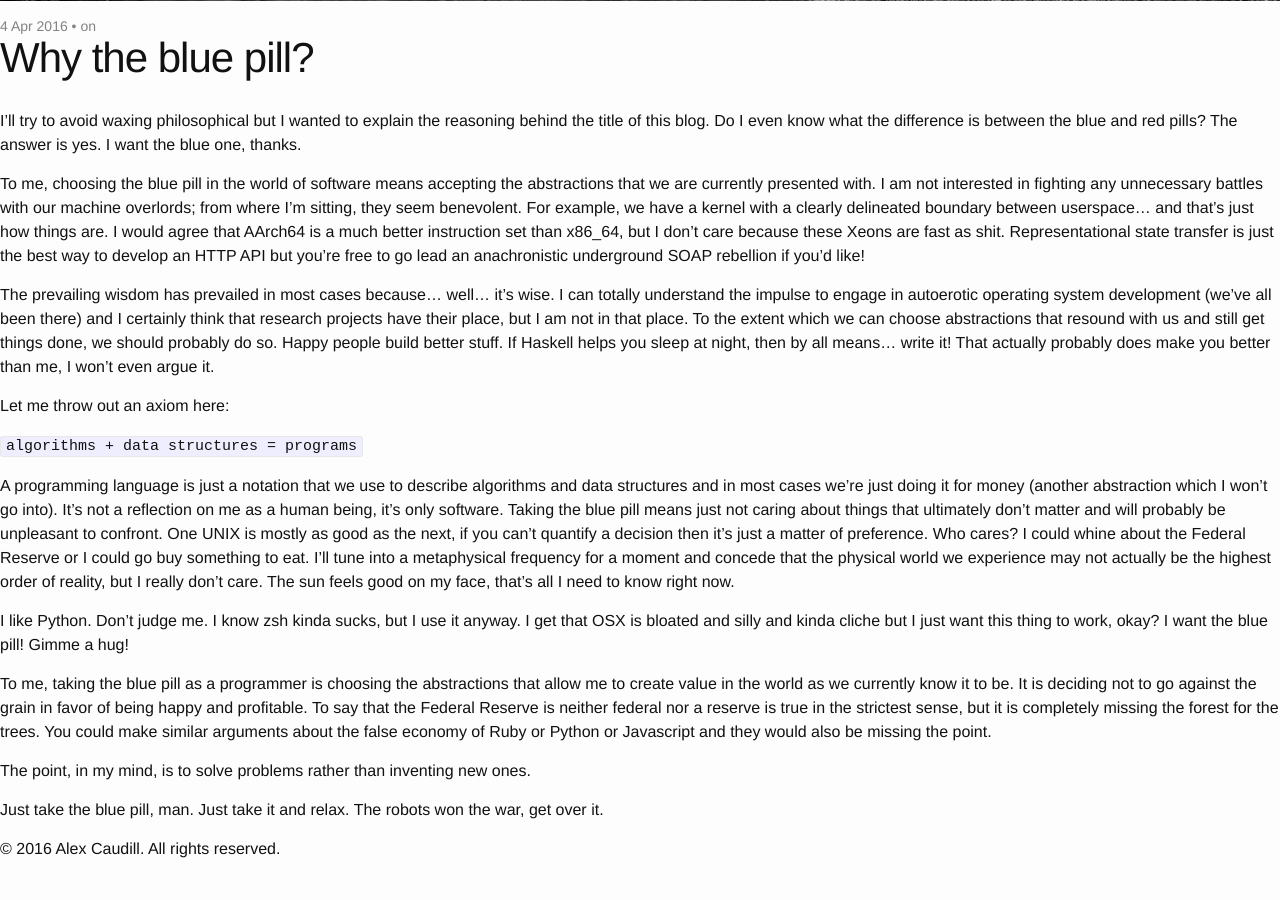
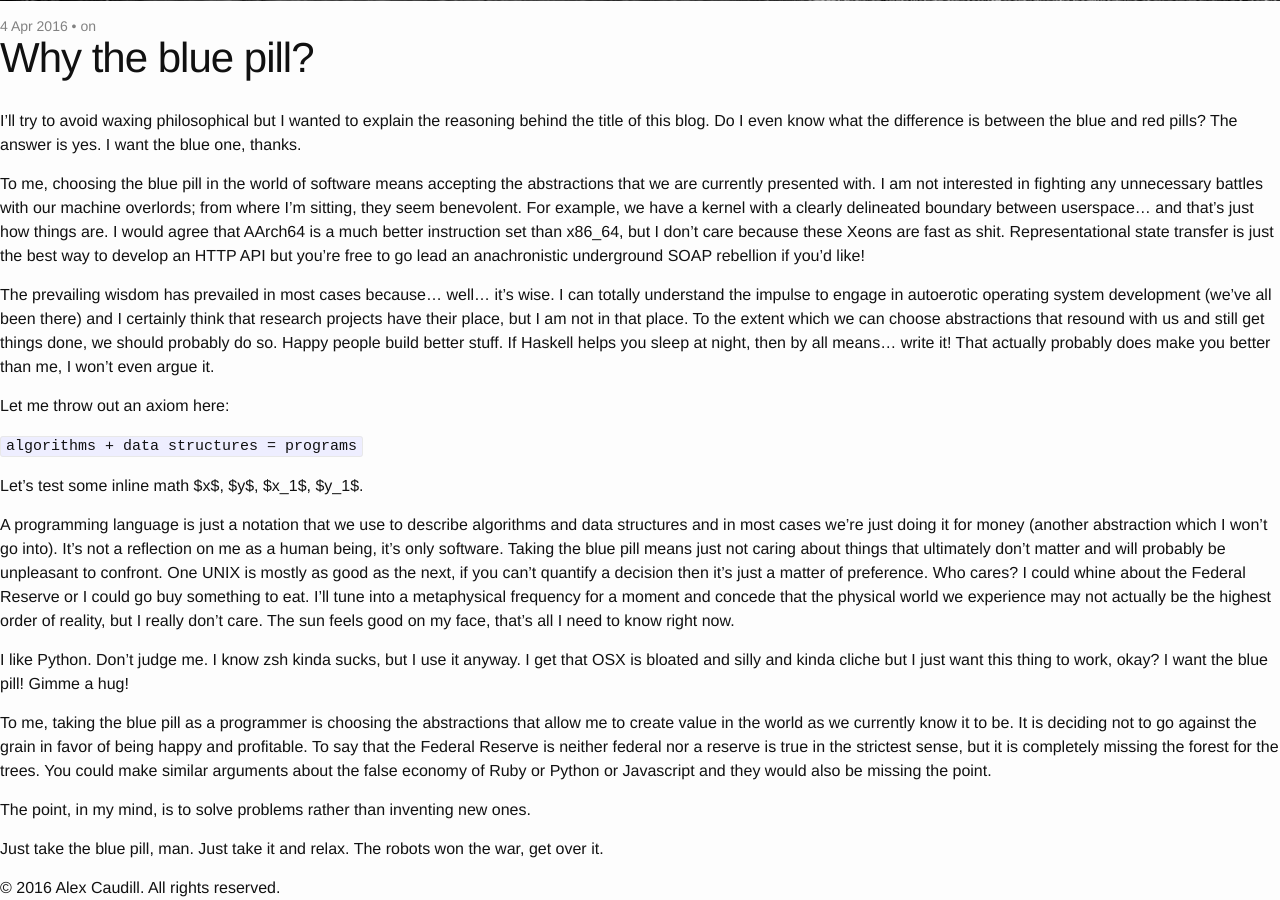
Before and after one commit to affixalex/affixalex.github.io, a Jekyll site: the page built from _posts/2015-04-04-why-the-blue-pill.markdown, in a window 1280 px wide and 900 px high, scrolled down 776 px. Built offline with Jekyll 4.4.1, drawn with Linux system fonts in a browser that asks for light colours; nearby versions of some CDN libraries; before the commit the page ends 1637 px from its top, so only the background shows below that.

Commit message:
Test inline math

```diff
--- a/_posts/2015-04-04-why-the-blue-pill.markdown
+++ b/_posts/2015-04-04-why-the-blue-pill.markdown
@@ -32,6 +32,8 @@ Let me throw out an axiom here:
 
 `algorithms + data structures = programs`
 
+Let's test some inline math $x$, $y$, $x_1$, $y_1$.
+
 A programming language is just a notation that we use to describe algorithms
 and data structures and in most cases we're just doing it for money (another
 abstraction which I won't go into). It's not a reflection on me as a human
```
